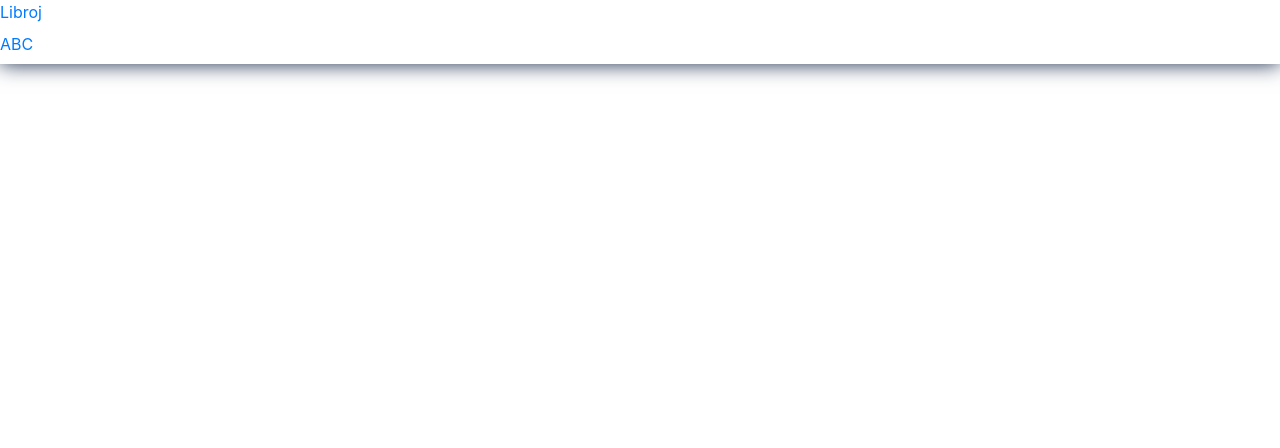
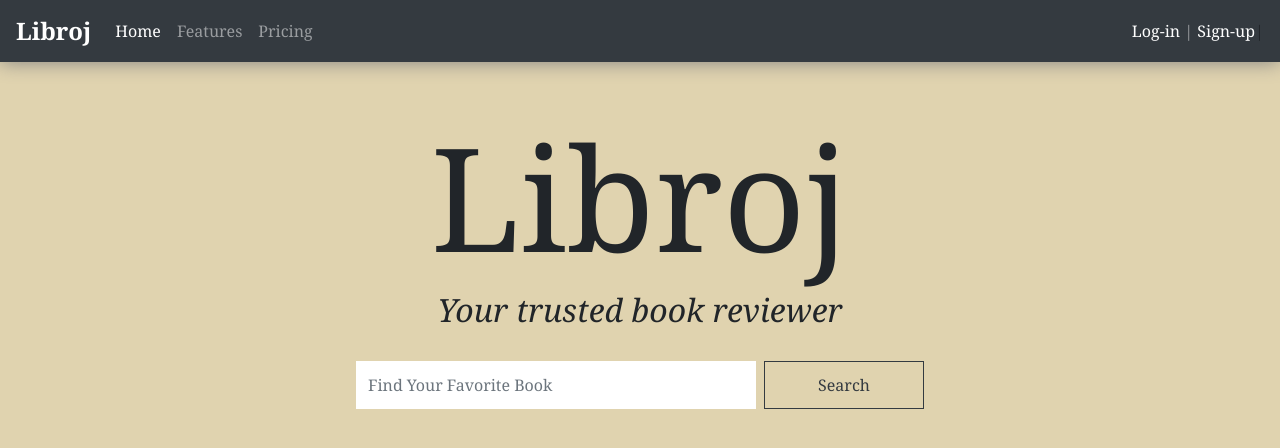
Before and after one commit to rainyuxuan/Web-Programming-cs50w, a Flask app: page / in a window 1280 px wide. Shown: the top 448 px of the page. Run offline with Flask 2, Linux system fonts and the light colour scheme; style sheets or scripts are compiled from the project's sources; some libraries are stand-ins or nearby versions.

Commit message:
finished index-page

```diff
--- a/project1/templates/index.html
+++ b/project1/templates/index.html
@@ -1,9 +1,47 @@
-{%extends "layout.html"%}
+{% extends "layout.html" %}
 
-{% block title %}
-    Libroj: Home
-{%endblock%}
+{% block title %} Libroj: Home {% endblock %}
+{% block style %}
+<style>
+    *{
+        font-family: Georgia, Sans-serif;
+    }
 
+    h1{
+        font-size: 9em;
+    }
+
+    h2{
+        font-size: 2em;
+        font-weight: 200;
+        font-style: italic;
+    }
+
+    .search{
+        border-radius: 0;
+        height:3em;
+    }
+
+    #search-btn {
+        width: 10em;
+    }
+
+    #search-bar{
+        border-width:0;
+        width: 25em;
+    }
+
+
+</style>
+{% endblock %}
 {% block body %}
-
-{%endblock%}
+<!-- main content -->
+<div class="container d-flex flex-column align-items-center justify-content-center mt-5">
+    <h1>Libroj</h1>
+    <h2>Your trusted book reviewer</h2>
+    <form class="form-inline my-4" >
+      <input class="search form-control mr-sm-2" type="search" placeholder="Find Your Favorite Book" aria-label="Search" id="search-bar">
+      <button class="btn search btn-outline-dark my-2 my-sm-0" id="search-btn" type="submit">Search</button>
+    </form>
+</div>
+{% endblock %}
--- a/project1/templates/layout.html
+++ b/project1/templates/layout.html
@@ -2,25 +2,61 @@
 <html>
 
 <head>
-    <title>{%block title%}{%endblock%}</title>
+    <title>{% block title %} {% endblock %}</title>
     <link rel="stylesheet" href="https://stackpath.bootstrapcdn.com/bootstrap/4.5.0/css/bootstrap.min.css" integrity="sha384-9aIt2nRpC12Uk9gS9baDl411NQApFmC26EwAOH8WgZl5MYYxFfc+NcPb1dKGj7Sk" crossorigin="anonymous">
-    <link rel="stylesheet" href="style.css">
+    <!-- <link rel="stylesheet" href="style.css"> -->
+    <style>
+        body {
+            background-color: #e0d3af;
+        }
+
+        a:hover {
+            text-decoration: none;
+        }
+
+        header {
+            backdrop-filter: blur(50px);
+            background-color: rgba(255, 255, 255, .4);
+            z-index: 50;
+            position: sticky;
+            top: 0;
+            box-shadow: 0px 0px 20px gray;
+            width: 100%;
+        }
+
+        .navbar-brand {
+            font-size: x-large;
+            font-weight: bolder;
+        }
+    </style>
+    {% block style %} {% endblock %}
 </head>
 
 <body>
+    <!-- Navigation header -->
     <header>
-        <nav>
-            <a id="navbar-brand" href="#">Libroj</a>
-            <div id="nav-pages">
+        <nav class="navbar navbar-expand-lg navbar-dark bg-dark">
+            <a class="navbar-brand" href="{{ url_for('index') }}">Libroj</a>
+
+            <div class="collapse navbar-collapse" id="navbarText">
                 <ul class="navbar-nav mr-auto">
-                    <li class="nav-item"><a class="nav-link" href="#">A</a></li>
-                    <li class="nav-item"><a class="nav-link" href="#">B</a></li>
-                    <li class="nav-item"><a class="nav-link" href="#">C</a></li>
+                    <li class="nav-item active">
+                        <a class="nav-link" href="#">Home</a>
+                    </li>
+                    <li class="nav-item ">
+                        <a class="nav-link" href="#">Features</a>
+                    </li>
+                    <li class="nav-item">
+                        <a class="nav-link" href="#">Pricing</a>
+                    </li>
                 </ul>
+                <span class="navbar-text">
+                    <a id="log-in" href="#">Log-in</a> | <a id="sign-up" href="#">Sign-up</a>
+                </span> |
             </div>
         </nav>
     </header>
-    {%block body%} {%endblock%}
+    {% block body %} {% endblock %}
 
 </body>
 
```
Also changed, not shown: project1/templates/style.css (+14 -5 lines), project1/templates/style.scss (+17 -4 lines), 2 other files.
